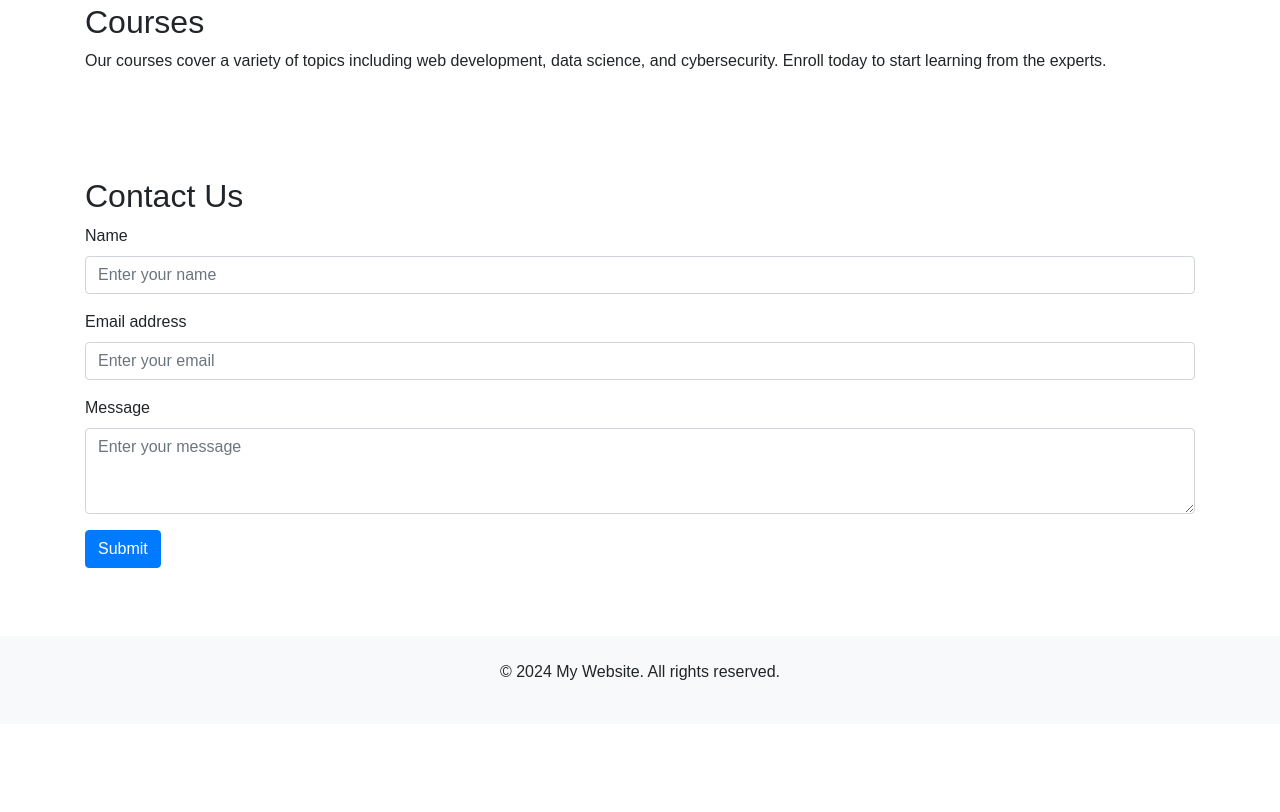
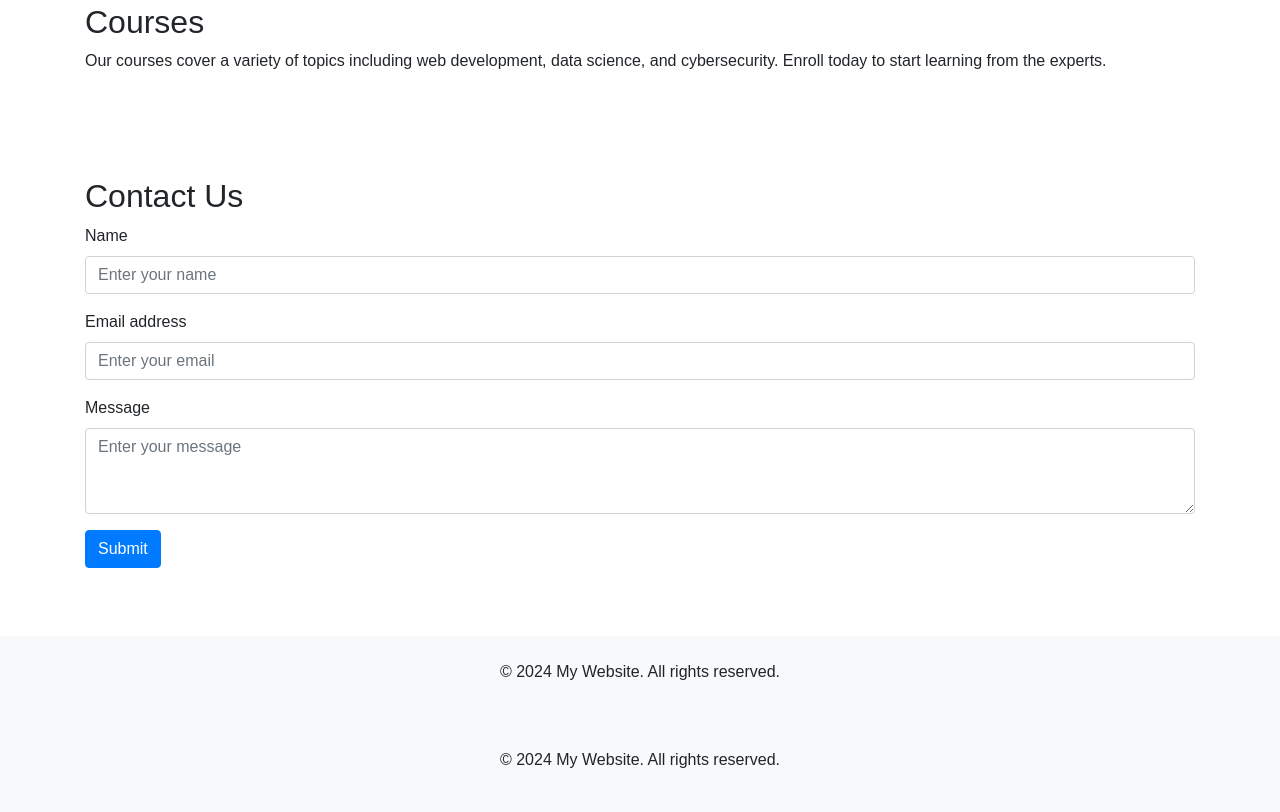
Before and after one commit to ThahirSyed/Devops-Practice, a plain HTML site: page index.html in a window 1280 px wide. Shown: the part 743-1555 px from the top of the page. Before the commit the page ends 1467 px from the top, so only its background shows below. Drawn offline with nearby package versions, Linux system fonts and the light colour scheme.

Commit message:
In File Index.html page done some changes in main branch

```diff
--- a/index.html
+++ b/index.html
@@ -132,6 +132,9 @@
     <footer class="bg-light text-center py-4">
       <p>&copy; 2024 My Website. All rights reserved.</p>
     </footer>
+    <footer class="bg-light text-center py-4">
+      <p>&copy; 2024 My Website. All rights reserved.</p>
+    </footer>
 
     <script src="https://code.jquery.com/jquery-3.5.1.slim.min.js"></script>
     <script src="https://cdn.jsdelivr.net/npm/@popperjs/core@2.5.3/dist/umd/popper.min.js"></script>
```
